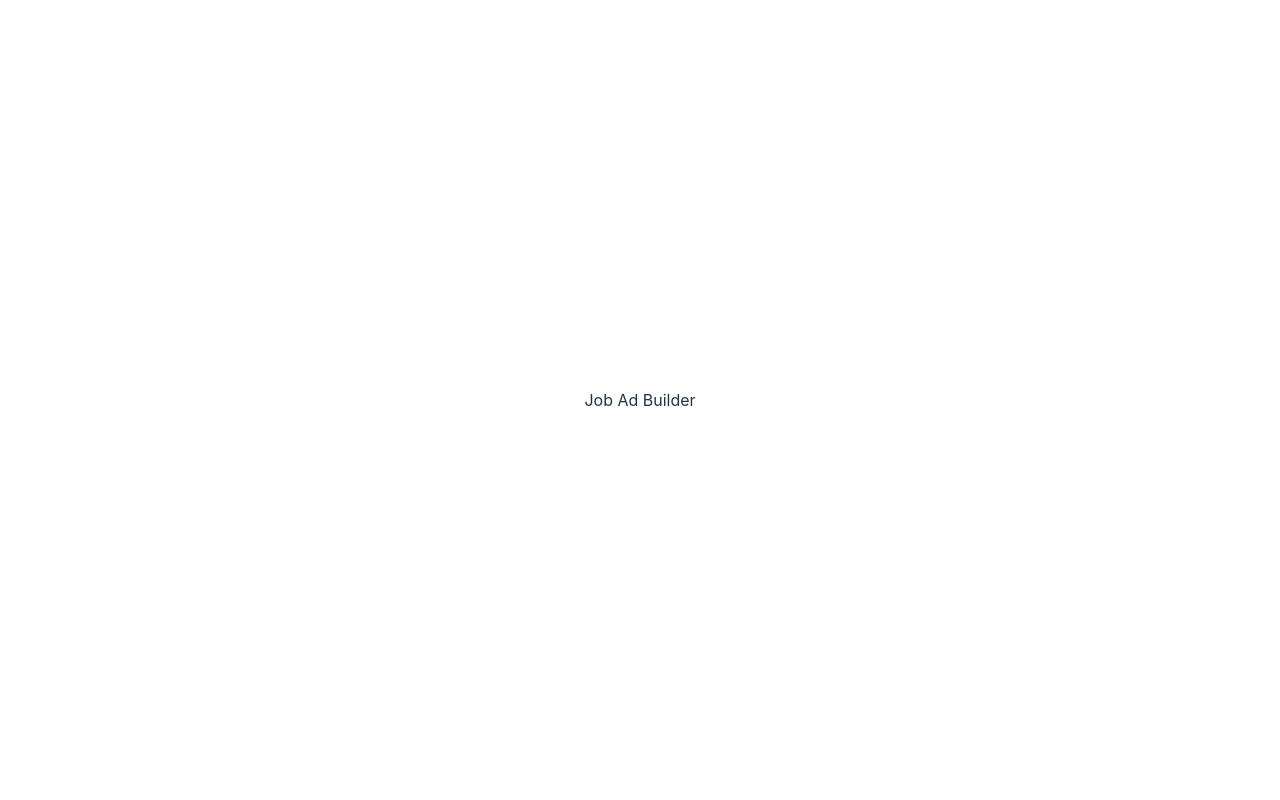
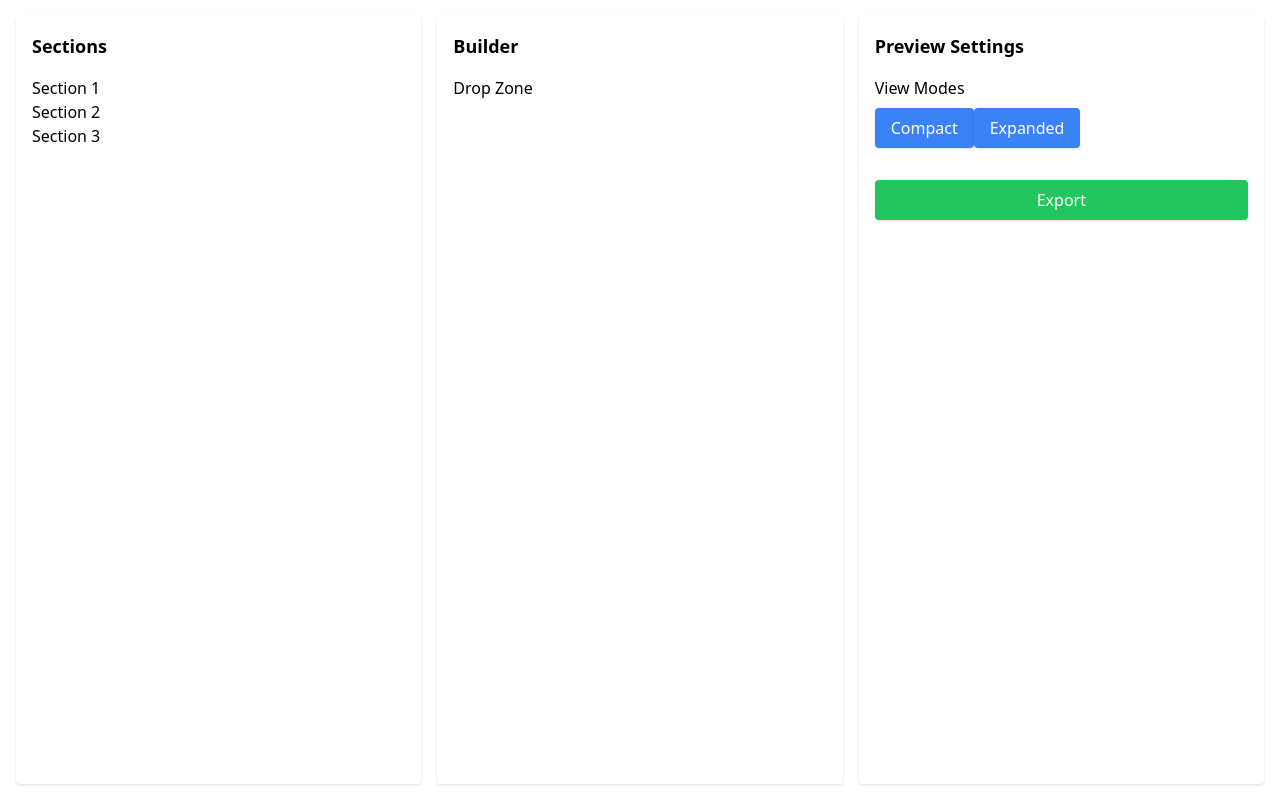
Before and after one commit to avinash6982/beo-job-ad-builder, a React (Vite) app: page / in a window 1280 px wide. Built offline with nearby package versions, Linux system fonts and the light colour scheme.

Commit message:
WIP: drop zone

```diff
--- a/package.json
+++ b/package.json
@@ -10,6 +10,9 @@
     "preview": "vite preview"
   },
   "dependencies": {
+    "@dnd-kit/core": "^6.3.1",
+    "@dnd-kit/sortable": "^10.0.0",
+    "immutability-helper": "^3.1.1",
     "prop-types": "^15.8.1",
     "react": "^18.3.1",
     "react-dom": "^18.3.1"
--- a/src/App.css
+++ /dev/null
@@ -1,10 +0,0 @@
-@tailwind base;
-@tailwind components;
-@tailwind utilities;
-
-#root {
-  max-width: 1280px;
-  margin: 0 auto;
-  padding: 2rem;
-  text-align: center;
-}
--- a/src/App.jsx
+++ b/src/App.jsx
@@ -1,16 +1,14 @@
-import { useAppContext } from "./AppDataContext";
-import "./App.css";
+import { DndProvider } from "react-dnd";
+import { HTML5Backend } from "react-dnd-html5-backend";
 
-function App() {
-  const { data } = useAppContext();
+import Home from "./pages/Home";
+
+const App = () => {
   return (
-    <>
-      <div>
-        {console.log(data)}
-        <h1>Job Ad Builder</h1>
-      </div>
-    </>
+    <DndProvider backend={HTML5Backend}>
+      <Home />
+    </DndProvider>
   );
-}
+};
 
 export default App;
--- a/src/index.css
+++ b/src/index.css
@@ -1,44 +1,29 @@
-:root {
-  font-family: Inter, system-ui, Avenir, Helvetica, Arial, sans-serif;
-  line-height: 1.5;
-  font-weight: 400;
+@tailwind base;
+@tailwind components;
+@tailwind utilities;
 
-  color-scheme: light dark;
-  color: rgba(255, 255, 255, 0.87);
-  background-color: #242424;
 
-  font-synthesis: none;
-  text-rendering: optimizeLegibility;
-  -webkit-font-smoothing: antialiased;
-  -moz-osx-font-smoothing: grayscale;
-}
 
-a {
-  font-weight: 500;
-  color: #646cff;
-  text-decoration: inherit;
-}
-a:hover {
-  color: #535bf2;
-}
+.app {
+    display: grid;
+    grid-template-columns: 1fr 2fr 1fr;
+    height: 100vh;
+  }
 
-body {
-  margin: 0;
-  display: flex;
-  place-items: center;
-  min-width: 320px;
-  min-height: 100vh;
-}
+  .panel {
+    border: 1px solid #ccc;
+    padding: 1rem;
+    overflow-y: auto;
+  }
 
-@media (prefers-color-scheme: light) {
-  :root {
-    color: #213547;
-    background-color: #ffffff;
-  }
-  a:hover {
-    color: #747bff;
-  }
-  button {
+  .sections {
     background-color: #f9f9f9;
   }
-}
+
+  .builder {
+    background-color: #fff;
+  }
+
+  .preview-settings {
+    background-color: #f4f4f4;
+  }
--- /dev/null
+++ b/src/pages/Home.jsx
@@ -0,0 +1,40 @@
+const sections = ["Section 1", "Section 2", "Section 3"];
+
+const HomeScreen = () => {
+  return (
+    <div className="grid grid-cols-1 md:grid-cols-3 gap-4 p-4 md:h-screen">
+      {/* Sections Panel */}
+      <div className="bg-white shadow rounded p-4">
+        <h2 className="text-lg font-semibold mb-4">Sections</h2>
+        {sections.map((section, index) => (
+          <div key={index}>{section}</div>
+        ))}
+      </div>
+
+      {/* Builder Panel */}
+      <div className="bg-white shadow rounded p-4">
+        <h2 className="text-lg font-semibold mb-4">Builder</h2>
+        <div>Drop Zone</div>
+      </div>
+
+      {/* Preview Settings Panel */}
+      <div className="bg-white shadow rounded p-4">
+        <h2 className="text-lg font-semibold mb-4">Preview Settings</h2>
+        <div className="mb-4">
+          <h3 className="font-medium">View Modes</h3>
+          <button className="mt-2 px-4 py-2 bg-blue-500 text-white rounded shadow hover:bg-blue-600">
+            Compact
+          </button>
+          <button className="mt-2 px-4 py-2 bg-blue-500 text-white rounded shadow hover:bg-blue-600">
+            Expanded
+          </button>
+        </div>
+        <button className="mt-4 w-full px-4 py-2 bg-green-500 text-white rounded shadow hover:bg-green-600">
+          Export
+        </button>
+      </div>
+    </div>
+  );
+};
+
+export default HomeScreen;
```
Also changed, not shown: 1 other file (tests, documents, lock files or other folders).
